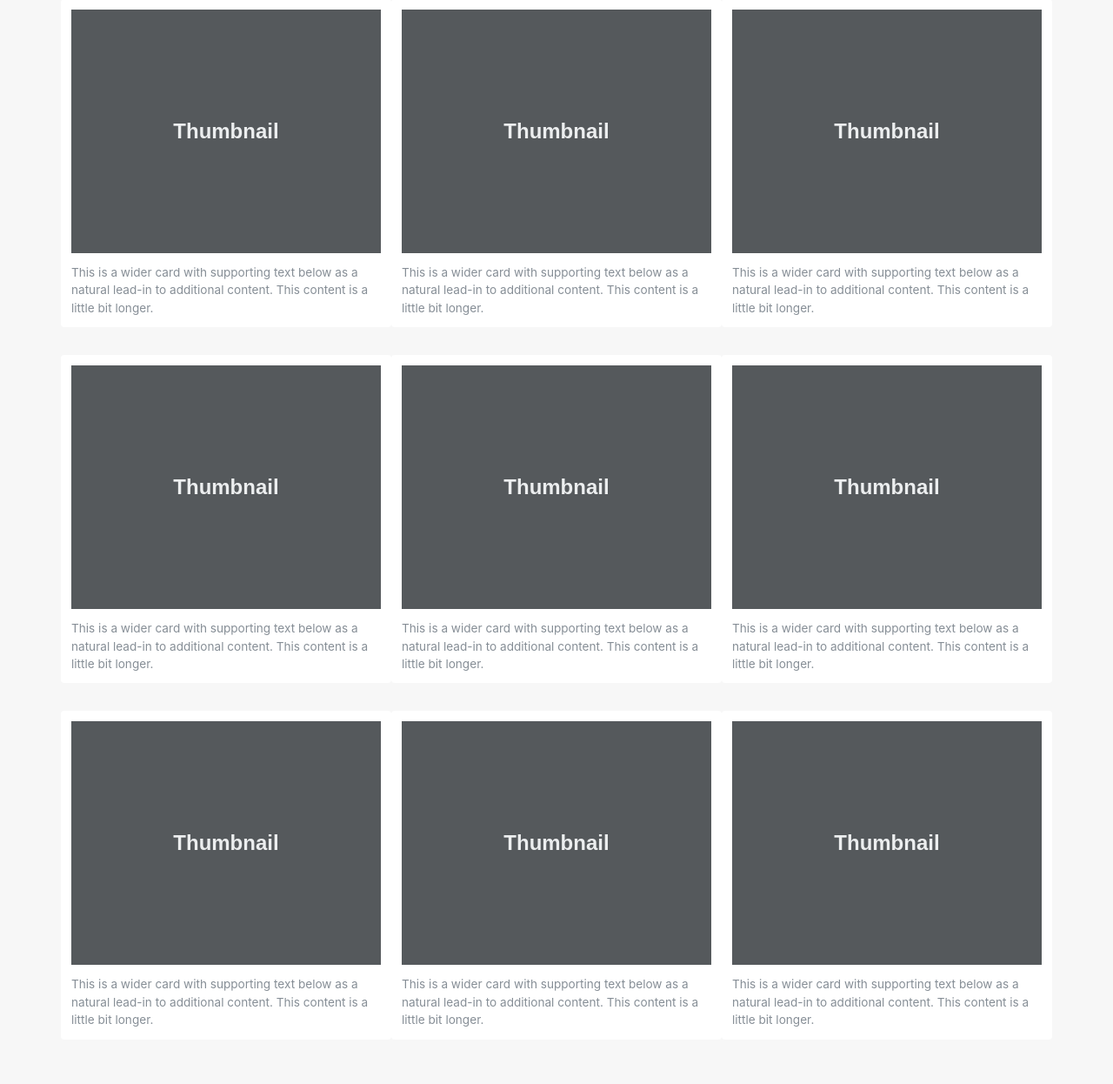
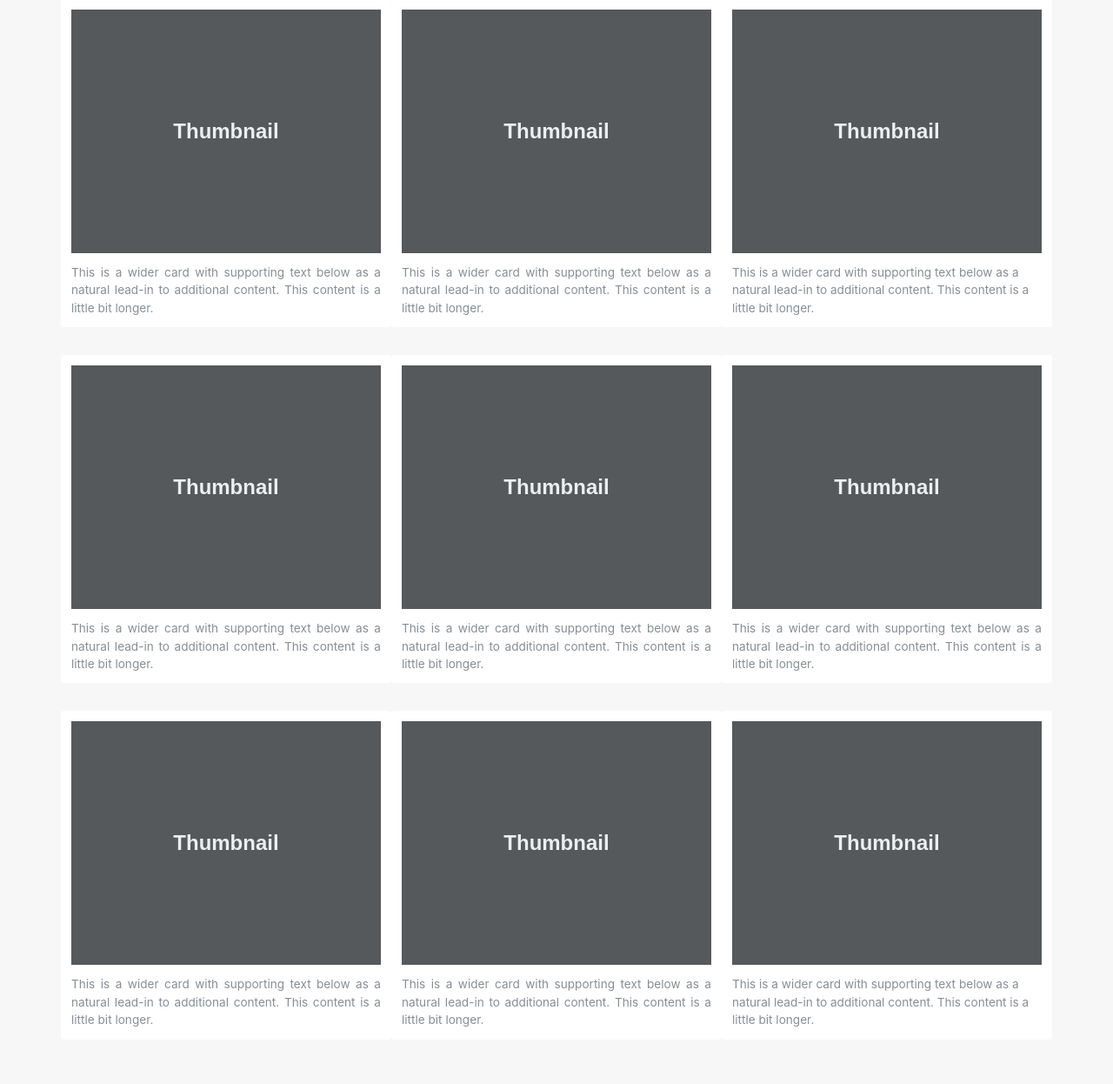
Before and after one commit to khursheedali38/Personal-Web, a Django app: page / in a window 1280 px wide. Shown: the part 518-1764 px from the top of the page at 87% size. Run offline with Django 3.2, Linux system fonts and the light colour scheme; some libraries are stand-ins or nearby versions.

Commit message:
text justification

```diff
--- a/personal/templates/personal/home.html
+++ b/personal/templates/personal/home.html
@@ -19,41 +19,41 @@
                   <div class="row">
                     <div class="card">
                       <img data-src="holder.js/100px280?theme=thumb" alt="Card image cap">
-                      <p class="card-text">This is a wider card with supporting text below as a natural lead-in to additional content. This content is a little bit longer.</p>
+                      <p class="card-text text-justify">This is a wider card with supporting text below as a natural lead-in to additional content. This content is a little bit longer.</p>
                     </div>
                     <div class="card">
                       <img data-src="holder.js/100px280?theme=thumb" alt="Card image cap">
-                      <p class="card-text">This is a wider card with supporting text below as a natural lead-in to additional content. This content is a little bit longer.</p>
+                      <p class="card-text text-justify">This is a wider card with supporting text below as a natural lead-in to additional content. This content is a little bit longer.</p>
                     </div>
                     <div class="card">
                       <img data-src="holder.js/100px280?theme=thumb" alt="Card image cap">
-                      <p class="card-text">This is a wider card with supporting text below as a natural lead-in to additional content. This content is a little bit longer.</p>
+                      <p class="card-text text-justiy">This is a wider card with supporting text below as a natural lead-in to additional content. This content is a little bit longer.</p>
                     </div>
 
                     <div class="card">
                       <img data-src="holder.js/100px280?theme=thumb" alt="Card image cap">
-                      <p class="card-text">This is a wider card with supporting text below as a natural lead-in to additional content. This content is a little bit longer.</p>
+                      <p class="card-text text-justify">This is a wider card with supporting text below as a natural lead-in to additional content. This content is a little bit longer.</p>
                     </div>
                     <div class="card">
                       <img data-src="holder.js/100px280?theme=thumb" alt="Card image cap">
-                      <p class="card-text">This is a wider card with supporting text below as a natural lead-in to additional content. This content is a little bit longer.</p>
+                      <p class="card-text text-justify">This is a wider card with supporting text below as a natural lead-in to additional content. This content is a little bit longer.</p>
                     </div>
                     <div class="card">
                       <img data-src="holder.js/100px280?theme=thumb" alt="Card image cap">
-                      <p class="card-text">This is a wider card with supporting text below as a natural lead-in to additional content. This content is a little bit longer.</p>
+                      <p class="card-text text-justify">This is a wider card with supporting text below as a natural lead-in to additional content. This content is a little bit longer.</p>
                     </div>
 
                     <div class="card">
                       <img data-src="holder.js/100px280?theme=thumb" alt="Card image cap">
-                      <p class="card-text">This is a wider card with supporting text below as a natural lead-in to additional content. This content is a little bit longer.</p>
+                      <p class="card-text text-justify">This is a wider card with supporting text below as a natural lead-in to additional content. This content is a little bit longer.</p>
                     </div>
                     <div class="card">
                       <img data-src="holder.js/100px280?theme=thumb" alt="Card image cap">
-                      <p class="card-text">This is a wider card with supporting text below as a natural lead-in to additional content. This content is a little bit longer.</p>
+                      <p class="card-text text-justify">This is a wider card with supporting text below as a natural lead-in to additional content. This content is a little bit longer.</p>
                     </div>
                     <div class="card">
                       <img data-src="holder.js/100px280?theme=thumb" alt="Card image cap">
-                      <p class="card-text">This is a wider card with supporting text below as a natural lead-in to additional content. This content is a little bit longer.</p>
+                      <p class="card-text text=justify ">This is a wider card with supporting text below as a natural lead-in to additional content. This content is a little bit longer.</p>
                     </div>
                   </div>
 
```
